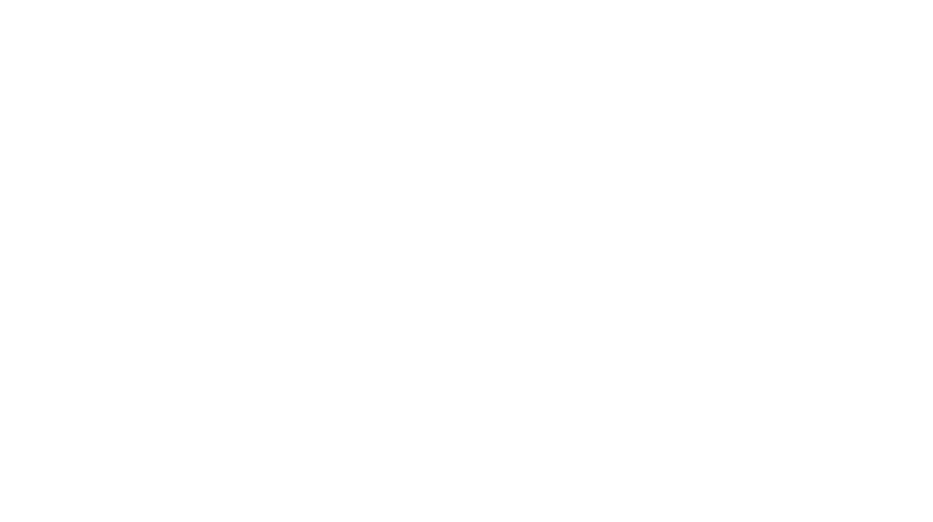
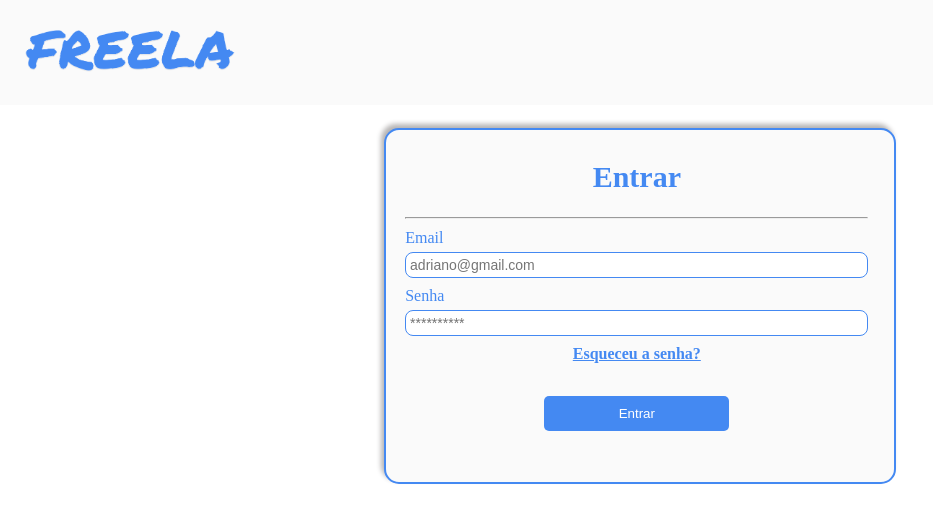
Before and after one commit to JrAdilson/FreelaWebPiV, a React (Create React App) app: page /login in a window 1280 px wide. Shown: the top 522 px of the page, without its empty margins (0-933 px from the left). Built offline with nearby package versions, Linux system fonts and the light colour scheme; a web font is replaced by a local one.

Commit message:
Criando página de login

```diff
--- a/src/components/Footer/index.js
+++ b/src/components/Footer/index.js
@@ -7,7 +7,7 @@
 function Footer() {
     return (
         <div className="q1-footer">
-            <div className="location">
+            {/*<div className="location">
                 <img src={location}></img>
                 Rua Felipe Lima, nº 24, Zona da Mata - Ponte Firme/MG
             </div>
@@ -24,7 +24,7 @@
 
             <div className="hr">
                 <hr/>
-            </div>
+     </div>*/}
             <div className="privacity">
                 <a href=''>Politica de Privacidade</a>
             </div>
--- a/src/components/Footer/style.css
+++ b/src/components/Footer/style.css
@@ -33,7 +33,8 @@
 }
 
 .privacity{
-    margin-top: 2%;
+    padding-top: 1%;
+    margin-top: 3%;
     text-align: center;
 }
 
--- a/src/components/Header/index.js
+++ b/src/components/Header/index.js
@@ -9,8 +9,8 @@
             {
                 home && (
                     <nav>
-                        <button color="primary">Entrar</button>
-                        <Link to="/cadastro">Cadastrar</Link>
+                       <button><Link to ="/login"><p>Entrar</p></Link></button>
+                       <button><Link to="/cadastro"><p>Cadastrar</p></Link></button>
 
                     </nav>
                 )
--- a/src/components/Header/style.css
+++ b/src/components/Header/style.css
@@ -12,6 +12,21 @@
     padding: 0 25px;
   }
 .logo{
-    width: 230px;
-    height: 45px;
+    width: 210px;
+    height: 42px;
 }
+nav{
+  display: flex;
+  flex-direction: row;
+  padding-right: 2%;
+}
+nav button{
+background-color:#4489F2;
+ border:none;
+ border-radius: 5px;
+ padding:9px 7px 9px 7px;
+ margin-left: 10%;
+}
+nav p{
+  color: #fff;
+}
--- /dev/null
+++ b/src/pages/Login.js
@@ -0,0 +1,30 @@
+import React, { useState } from 'react';
+import { Link } from 'react-router-dom';
+import Header from '../components/Header/index'
+import '../styles/pages/login.css';
+
+
+function Login() {
+
+    return (
+        <>
+            <Header />
+           <form className='login1'>
+               <h3>Entrar</h3>
+
+                <hr/>
+
+               <label>Email</label>
+               <input type='email' name='email' placeholder=' adriano@gmail.com' />
+
+               <label>Senha</label>
+               <input type='password' name='senha' placeholder=' **********'/>
+            <div className="esqSenha">
+               <Link to="/login">Esqueceu a senha?</Link>
+            </div>
+               <button type='submit' name='login'>Entrar</button>
+           </form>
+        </>
+    )
+}
+export default Login;
--- a/src/routes.js
+++ b/src/routes.js
@@ -2,11 +2,13 @@
 import{BrowserRouter, Switch, Route} from 'react-router-dom';
 import Home from './pages/Home'
 import Cadastro from './pages/Cadastro'
+import Login from './pages/Login'
 const Routes = () => (
     <BrowserRouter>
         <Switch>
             <Route path='/' exact component={Home}/>
             <Route path='/cadastro' exact component={Cadastro}/>
+            <Route path='/login' exact component={Login}/>
         </Switch>
     </BrowserRouter>
 )
--- a/src/styles/pages/cadastro.css
+++ b/src/styles/pages/cadastro.css
@@ -11,6 +11,7 @@
 
 /* -------------Form ----------*/
 .conteudoCadastro{
+  background-color: #FAFAFA;
    font-family: poppins!important;
    margin:0 30% 0 30%;
    box-shadow: -3px -4px 5px rgb(182, 180, 180);
@@ -56,13 +57,13 @@
 }
 
 form button{
-    padding: 10px 22px 10px 22px;
+    padding: 10px 50px 10px 50px;
     border: none;
     border-color: #4489F2;
     color: white;
     background-color: #4489F2;
     border-radius: 5px;
-    margin: 0 0 0 40%;
+    margin: 0 0 0 35%;
     margin-top: 4%;
     display: flex;
     align-items: center;
@@ -84,7 +85,7 @@
 
 
 .radio{
-    margin-left: 1%;
+    margin-left: 0.5%;
     padding-left: 0;
     padding-bottom:2% ;
     align-items:left!important;
@@ -92,7 +93,6 @@
     flex-direction: column;
 
 }
-
 
 .selectName{
     border-color: #4489F2;
--- /dev/null
+++ b/src/styles/pages/login.css
@@ -0,0 +1,37 @@
+.login1{
+  background-color: #FAFAFA;
+  display: flex !important;
+  flex-direction: column!important;
+  font-family: poppins!important;
+   margin:0 30% 0 30%;
+   box-shadow: -3px -4px 5px rgb(182, 180, 180);
+   font-family: poppins!;
+   border:solid 2px;
+   border-color: #4489F2;
+   border-radius: 15px;
+   margin-top: 10%;
+   margin-bottom: 4%;
+   padding-left: 1.5%;
+   padding-right: 2%;
+   padding-bottom: 4%;
+   padding-top: 2%;
+}
+
+.login1 button{
+    margin: 0 30% 0 30%;
+    border: none;
+    border-color: #4489F2;
+    color: white;
+    background-color: #4489F2;
+    border-radius: 5px;
+    margin-top: 5%;
+    display: flex;
+    align-items: center!important;
+    justify-content:center;
+  }
+  .esqSenha{
+      margin: 2%;
+      display: flex;
+      align-items: center;
+      justify-content: center;
+  }
```
